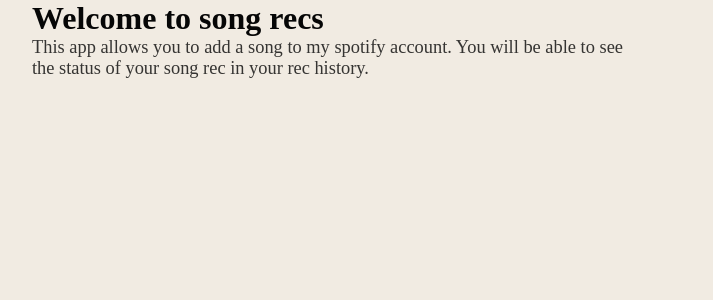
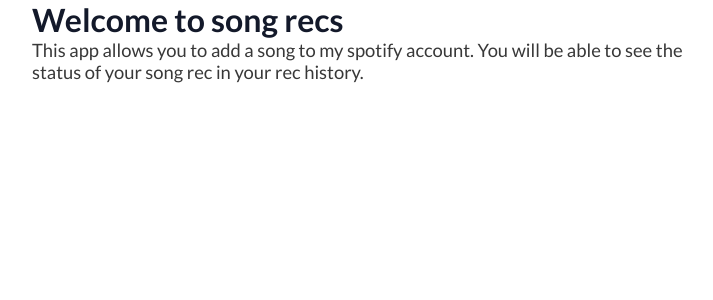
Before and after one commit to PedroEnciso/song-recs, a React (Vite) app in the folder frontend/: page / in a window 1280 px wide. Shown: the top 300 px of the page, without its empty margins (0-713 px from the left). Built offline with nearby package versions, Linux system fonts and the light colour scheme.

Commit message:
more defalt colors

```diff
--- a/frontend/src/index.css
+++ b/frontend/src/index.css
@@ -4,10 +4,35 @@
   --green: 43 66 56;
   --orange: 231 91 49;
   --off-white: 235 219 201;
+  --brown: 164 144 116;
 
-  --background-light: rgb(var(--white));
-  --text-dark: rgb(var(--black));
+  --black-russian: 2 2 28;
+  --white-smoke: 245 245 247;
+  --cream-can: 244 197 96;
+  --governor-bay: 74 70 227;
+  --iron: 215 215 222;
+
+  --mirage: 19 25 42;
+  --spring-wood: 250 247 239;
+  --fantasy: 246 236 225;
+  --flamingo: 229 112 91;
+  --paradiso: 74 147 138;
+  --keppel: 98 183 165;
+
+  --background-light: rgb(var(--spring-wood));
+  --text-dark: rgb(var(--mirage));
   --text-light: rgb(var(--black) / 0.8);
+  --color-fantasy: rgb(var(--fantasy));
+
+  --color-primary: rgb(var(--paradiso));
+  --color-secondary: rgb(var(--flamingo));
+  --color-tertiary: rgb(var(--keppel));
+  --color-focus: rgb(var(--cream-can));
+
+  --color-green: rgb(var(--green));
+  --color-orange: rgb(var(--orange));
+  --color-gray: rgb(var(--off-white));
+  --color-brown: rgb(var(--brown));
 }
 
 * {
@@ -16,10 +41,15 @@
   box-sizing: border-box;
 }
 
+*:focus {
+  outline: 2px solid var(--color-focus);
+}
+
 body {
   min-height: 100vh;
-  background-color: var(--background-light);
+  background-color: white;
   color: var(--text-light);
+  font-family: "Lato", sans-serif;
 }
 
 text-xl {
```
